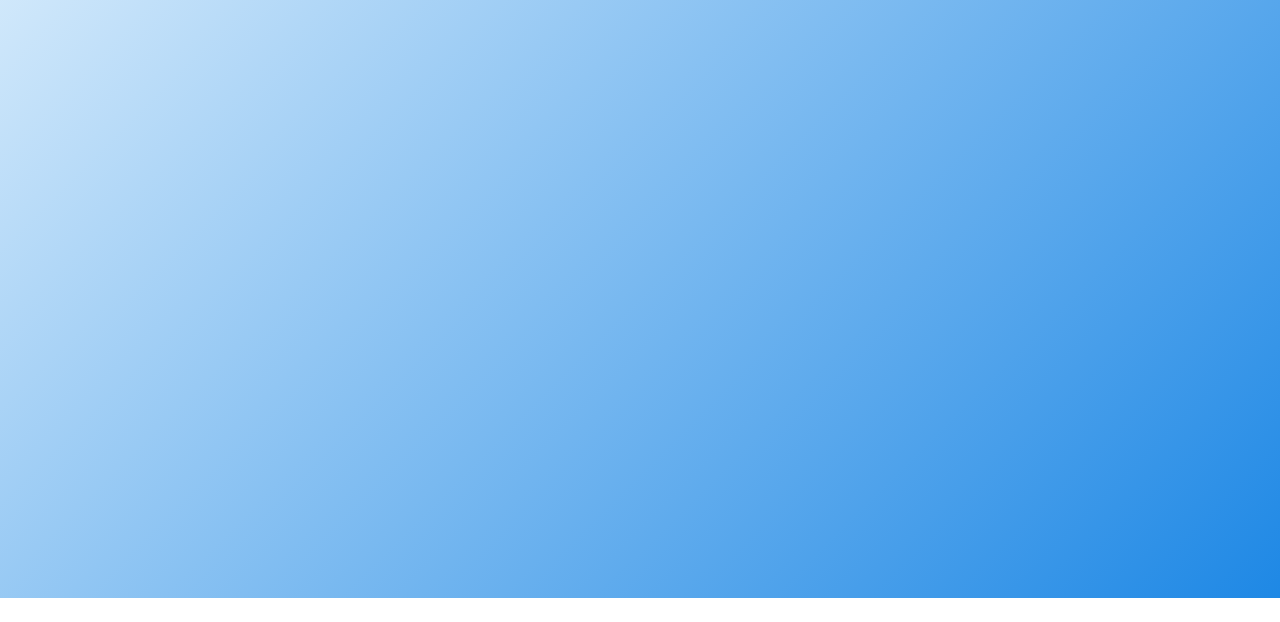
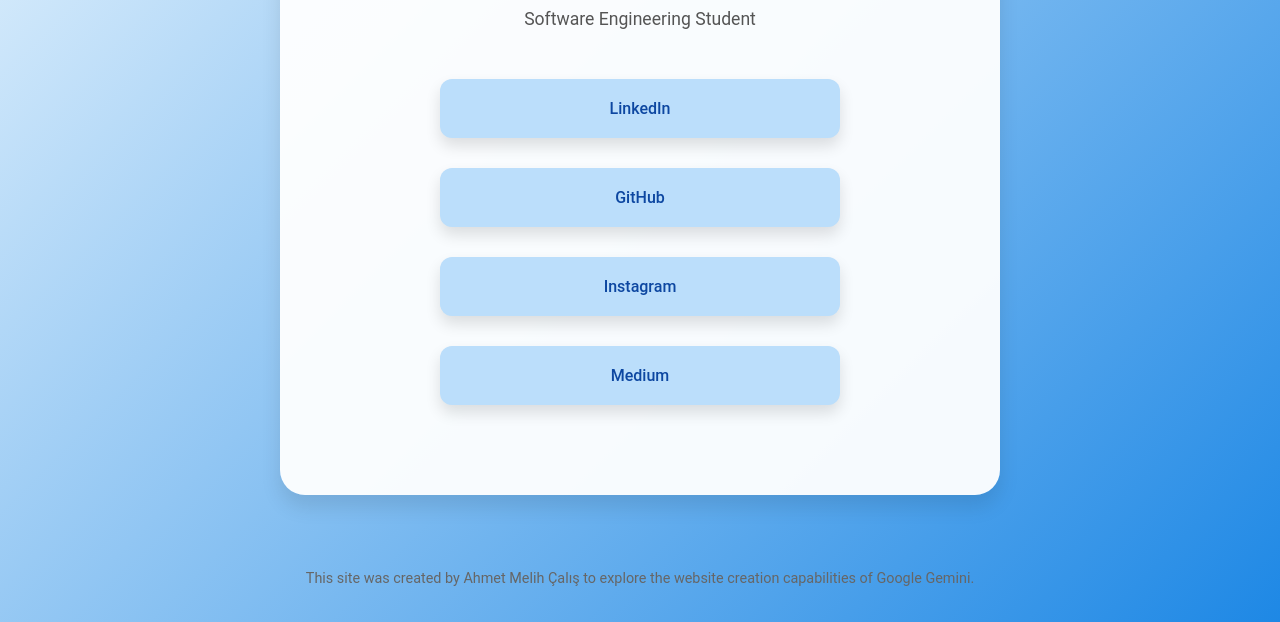
Before and after one commit to ahmetmelihcalis/ahmetmelihcalis.github.io, a plain HTML site: page index.html in a window 1280 px wide. Shown: the part 202-824 px from the top of the page. Before the commit the page ends 800 px from the top, so only its background shows below. Drawn offline with Linux system fonts and the light colour scheme.

Commit message:
Update index.html

```diff
--- a/index.html
+++ b/index.html
@@ -33,3 +33,75 @@
             color: #1565C0;
             margin-bottom: 25px;
             font-size: 2.2em;
+            font-weight: 600;
+        }
+
+        p {
+            color: #555;
+            margin-bottom: 50px;
+            font-size: 1.1em;
+        }
+
+        .links {
+            margin-top: 40px;
+        }
+
+        .links a {
+            display: block;
+            margin: 30px auto;
+            padding: 20px 40px;
+            background-color: #BBDEFB;
+            color: #0D47A1;
+            text-decoration: none;
+            border-radius: 12px;
+            transition: transform 0.3s ease, box-shadow 0.3s ease;
+            width: 80%;
+            max-width: 320px;
+            font-size: 1em;
+            font-weight: 500;
+            box-shadow: 0 8px 15px rgba(0, 0, 0, 0.12);
+        }
+
+        .links a:hover {
+            transform: translateY(-8px);
+            box-shadow: 0 10px 18px rgba(0, 0, 0, 0.2);
+        }
+
+        .footer {
+            margin-top: auto;
+            padding: 35px 0;
+            font-size: 0.9em;
+            color: #666;
+            width: 100%;
+            text-align: center;
+        }
+
+        @media (max-width: 600px) {
+            .container {
+                padding: 50px;
+            }
+
+            .links a {
+                padding: 18px 35px;
+                width: 85%;
+                max-width: 280px;
+            }
+        }
+    </style>
+</head>
+<body>
+    <div class="container">
+        <h1>Ahmet Melih Çalış</h1>
+        <p>Software Engineering Student</p>
+        <div class="links">
+            <a href="https://www.linkedin.com/in/ahmetmelihcalis" target="_blank">LinkedIn</a>
+            <a href="https://github.com/ahmetmelihcalis" target="_blank">GitHub</a>
+            <a href="https://www.instagram.com/a.melihcalis?igsh=MWN5ZjNvY3BkdTJjbQ==" target="_blank">Instagram</a>
+            <a href="https://medium.com/@a.melihcalis" target="_blank">Medium</a>
+        </div>
+    </div>
+    <div class="footer">
+        This site was created by Ahmet Melih Çalış to explore the website creation capabilities of Google Gemini.
+    </div>
+</body>
+</html>
```
